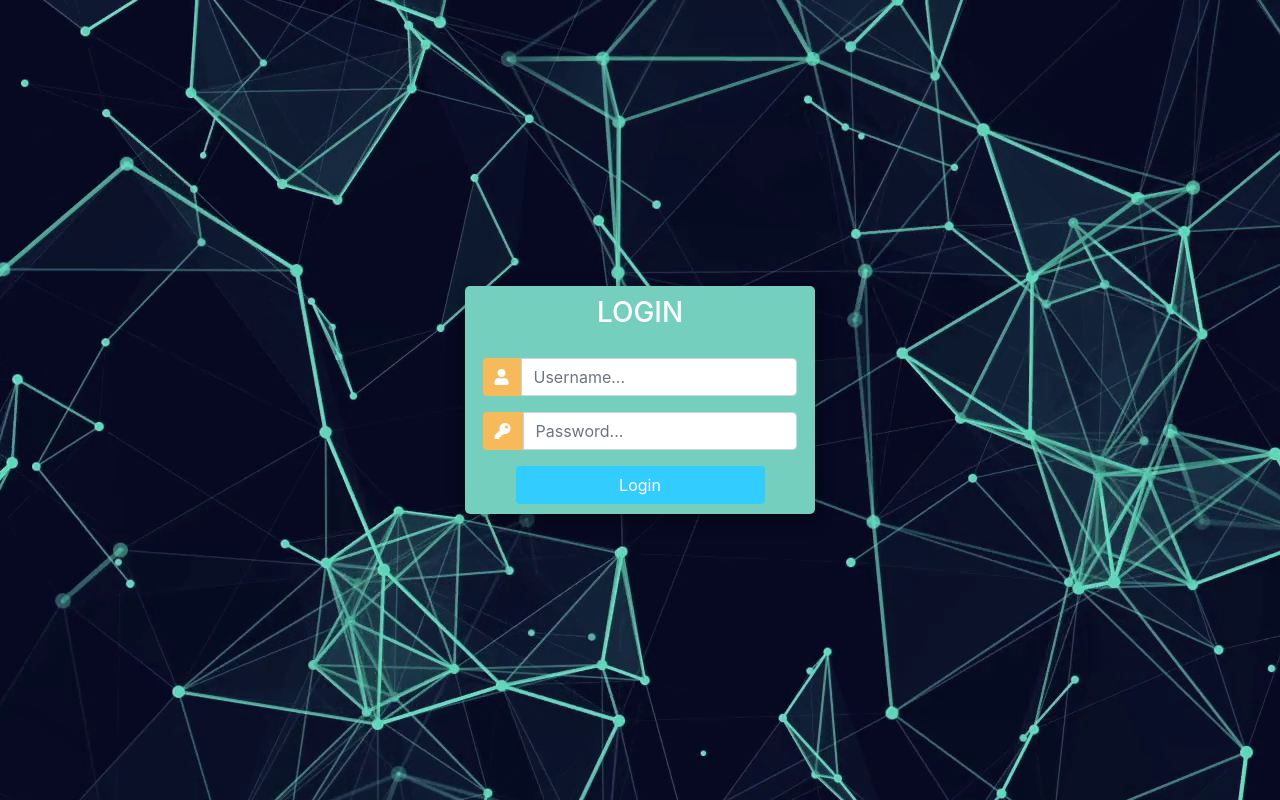
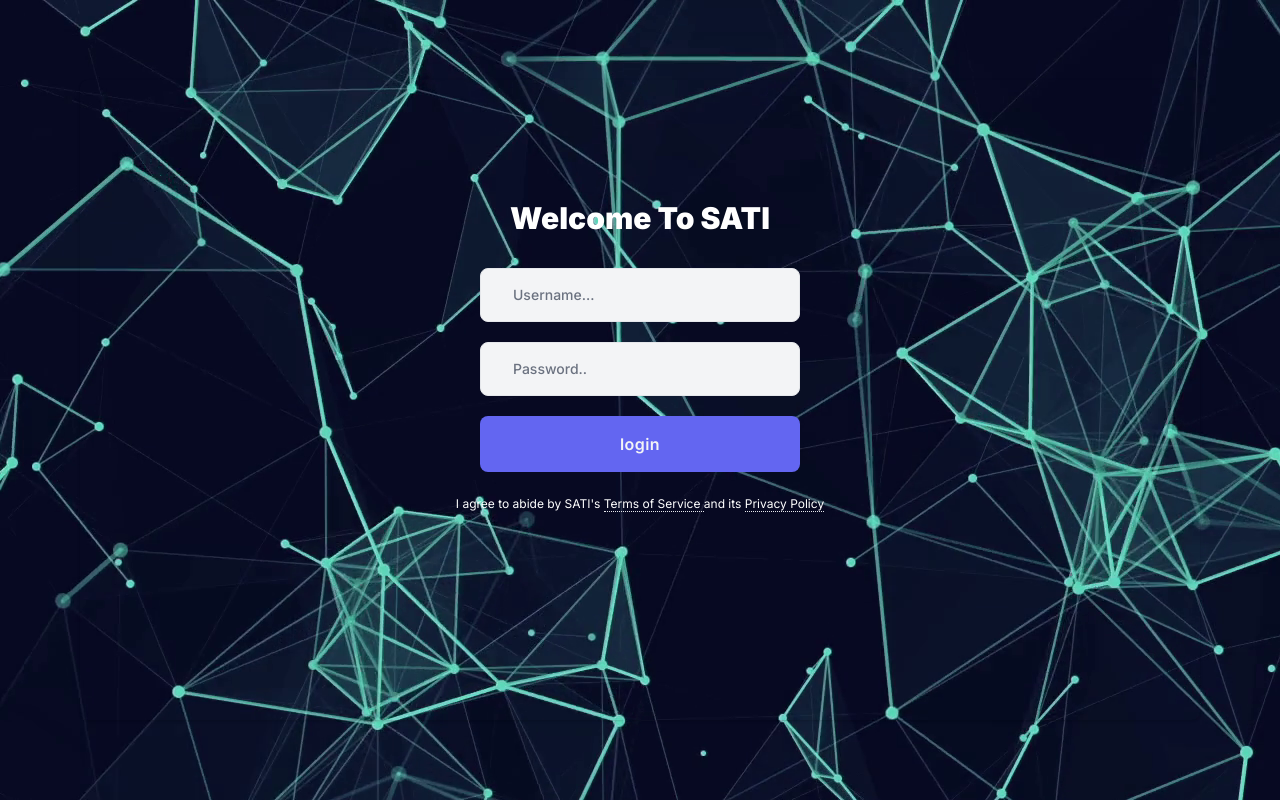
Before and after one commit to deepaksingh215/Face_Recognition_Attendance_system, a Django app: page /login/ in a window 1280 px wide. Run offline with Django 3.2, Linux system fonts and the light colour scheme; some libraries are stand-ins or nearby versions.

Commit message:
style login page

```diff
--- a/attendence_sys/templates/attendence_sys/login.html
+++ b/attendence_sys/templates/attendence_sys/login.html
@@ -1,129 +1,90 @@
 <!DOCTYPE html>
 <html>
+  <head>
+    <link
+      href="https://unpkg.com/tailwindcss@^1.0/dist/tailwind.min.css"
+      rel="stylesheet"
+    />
+    <link
+      href="https://fonts.googleapis.com/css2?family=Inter:wght@400;500;600;700;900&display=swap"
+      rel="stylesheet"
+    />
+    <meta
+      name="viewport"
+      content="width=device-width,initial-scale=1,maximum-scale=1"
+    />
+    <style>
+      body {
+		background: url('../images/bg_image.png');
+        font-family: "Inter", sans-serif;
+      }
+    </style>
+    <script
+      src="https://cdn.jsdelivr.net/gh/alpinejs/alpine@v2.x.x/dist/alpine.js"
+      defer
+    ></script>
+  </head>
 
-<head>
-	<title>Login</title>
-	<meta name="viewport" content="width=device-width, initial-scale=1.0">
-	<link rel="stylesheet" href="https://stackpath.bootstrapcdn.com/bootstrap/4.1.3/css/bootstrap.min.css" integrity="sha384-MCw98/SFnGE8fJT3GXwEOngsV7Zt27NXFoaoApmYm81iuXoPkFOJwJ8ERdknLPMO" crossorigin="anonymous">
-	<script src="https://ajax.googleapis.com/ajax/libs/jquery/3.3.1/jquery.min.js"></script>
-	<link rel="stylesheet" href="https://use.fontawesome.com/releases/v5.6.1/css/all.css" integrity="sha384-gfdkjb5BdAXd+lj+gudLWI+BXq4IuLW5IT+brZEZsLFm++aCMlF1V92rMkPaX4PP" crossorigin="anonymous">
+  <body class="min-h-screen bg-gray-100 text-white-900 flex justify-center">
+    <div
+      class="max-w-screen-xl m-0 sm:m-20  bg-success shadow sm:rounded-lg flex justify-center flex-1"
+    >
+      <div class="lg:w-1/2 xl:w-5/12 p-6 sm:p-12">
+
+        <div class="mt-12 flex flex-col items-center">
+			<br>
+          <h1 class="text-2xl xl:text-3xl  text-white font-extrabold ">
+            Welcome To SATI
+          </h1>
+          <div class="w-full flex-1 mt-8">
+
+			<form method="POST" action="">
+				{% csrf_token %}
+				<div class="mx-auto max-w-xs">
+				<input
+					class="w-full px-8 py-4 rounded-lg font-medium text-black bg-gray-100 border border-gray-200 placeholder-gray-500 text-sm focus:outline-none focus:border-gray-400 focus:bg-white"
+					name="username"
+					type="text"
+					placeholder="Username..."
+				>
+				<input
+					class="w-full px-8 py-4 rounded-lg font-medium bg-gray-100 border border-gray-200 placeholder-gray-500 text-sm focus:outline-none focus:border-gray-400 focus:bg-white mt-5"
+					name="password"
+					type="password"
+					placeholder="Password.."
+				>
+				<input
+					class="mt-5 tracking-wide font-semibold bg-indigo-500 text-gray-100 w-full py-4 rounded-lg hover:bg-indigo-700 transition-all duration-300 ease-in-out flex items-center justify-center focus:shadow-outline focus:outline-none"
+					type="submit"
+					value="login"
+				>
+				</form>
+
+			{% if messages %}
+			{% for message in messages %}
+				<div class="alert alert-{{ message.tags }} " style="color: white;">
+					{{ message }}
+				</div>
+			{% endfor %}
+		{% endif %}
+		  </div>
 
 
-	<style>
-		body,
-		html {
-			margin: 0;
-			padding: 0;
-			height: 100%;
-			background: url('../images/bg_image.png')
-		}
-		.user_card {
-			width: 350px;
-			margin-top: auto;
-			margin-bottom: auto;
-			background: #74cfbf;
-			position: relative;
-			display: flex;
-			justify-content: center;
-			flex-direction: column;
-			padding: 10px;
-			box-shadow: 0 4px 8px 0 rgba(0, 0, 0, 0.2), 0 6px 20px 0 rgba(0, 0, 0, 0.19);
-			-webkit-box-shadow: 0 4px 8px 0 rgba(0, 0, 0, 0.2), 0 6px 20px 0 rgba(0, 0, 0, 0.19);
-			-moz-box-shadow: 0 4px 8px 0 rgba(0, 0, 0, 0.2), 0 6px 20px 0 rgba(0, 0, 0, 0.19);
-			border-radius: 5px;
+              <p class="mt-6 text-xs  text-white text-white-600 text-center">
+                I agree to abide by SATI's
+                <a href="#" class=" text-white border-b border-white-500 border-dotted">
+                  Terms of Service
+                </a>
+                and its
+                <a href="#" class=" text-white border-b border-white-500 border-dotted">
+                  Privacy Policy
+                </a>
+              </p>
 
-		}
+          </div>
+        </div>
+      </div>
 
-		.form_container {
-			margin-top: 20px;
-		}
-
-		#form-title{
-			color: #fff;
-
-		}
-
-		.login_btn {
-			width: 100%;
-			background: #33ccff !important;
-			color: white !important;
-		}
-		.login_btn:focus {
-			box-shadow: none !important;
-			outline: 0px !important;
-		}
-		.login_container {
-			padding: 0 2rem;
-		}
-		.input-group-text {
-			background: #f7ba5b !important;
-			color: white !important;
-			border: 0 !important;
-			border-radius: 0.25rem 0 0 0.25rem !important;
-		}
-		.input_user,
-		.input_pass:focus {
-			box-shadow: none !important;
-			outline: 0px !important;
-		}
-
-		#messages{
-			background-color: grey;
-			color: #fff;
-			padding: 10px;
-			margin-top: 10px;
-		}
-	</style>
-
-</head>
-<body>
-	<div class="container h-100">
-		<div class="d-flex justify-content-center h-100">
-			<div class="user_card">
-				<div class="d-flex justify-content-center">
-
-
-					<h3 id="form-title">LOGIN</h3>
-				</div>
-				<div class="d-flex justify-content-center form_container">
-					<form method="POST" action="">
-						{% csrf_token %}
-						<div class="input-group mb-3">
-							<div class="input-group-append">
-								<span class="input-group-text"><i class="fas fa-user"></i></span>
-							</div>
-
-							<input type="text" name="username" placeholder="Username..." class="form-control">
-						</div>
-
-						<div class="input-group mb-2">
-							<div class="input-group-append">
-								<span class="input-group-text"><i class="fas fa-key"></i></span>
-							</div>
-
-								<input type="password" name="password" placeholder="Password..." class="form-control" >
-						</div>
-
-							<div class="d-flex justify-content-center mt-3 login_container">
-				 				<input class="btn login_btn" type="submit" value="Login">
-				   			</div>
-					</form>
-
-				</div>
-
-				{% for message in messages %}
-					<p id="messages">{{message}}</p>
-				{% endfor %}
-
-				<!-- <div class="mt-4">
-					<div class="d-flex justify-content-center links">
-						Forgot Password? <a href="" class="ml-2">Reset Password</a>
-					</div>
-
-				</div> -->
-			</div>
-		</div>
-	</div>
-</body>
-
+      </div>
+  </body>
 </html>
```
Also changed, not shown: db.sqlite3, static/images/1_DBFUPT3VTiBQzew1BDv6Yw (1).webp (added).
